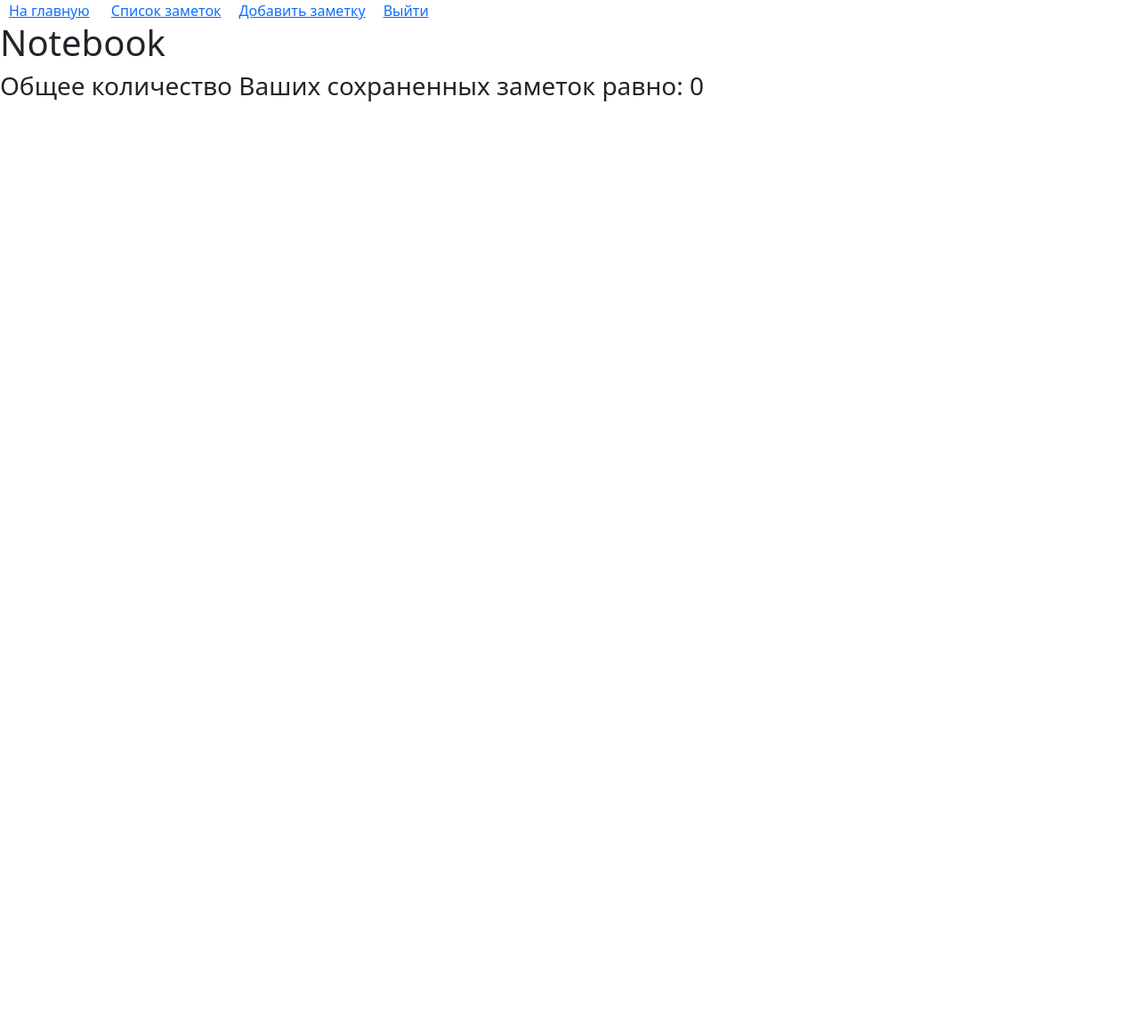
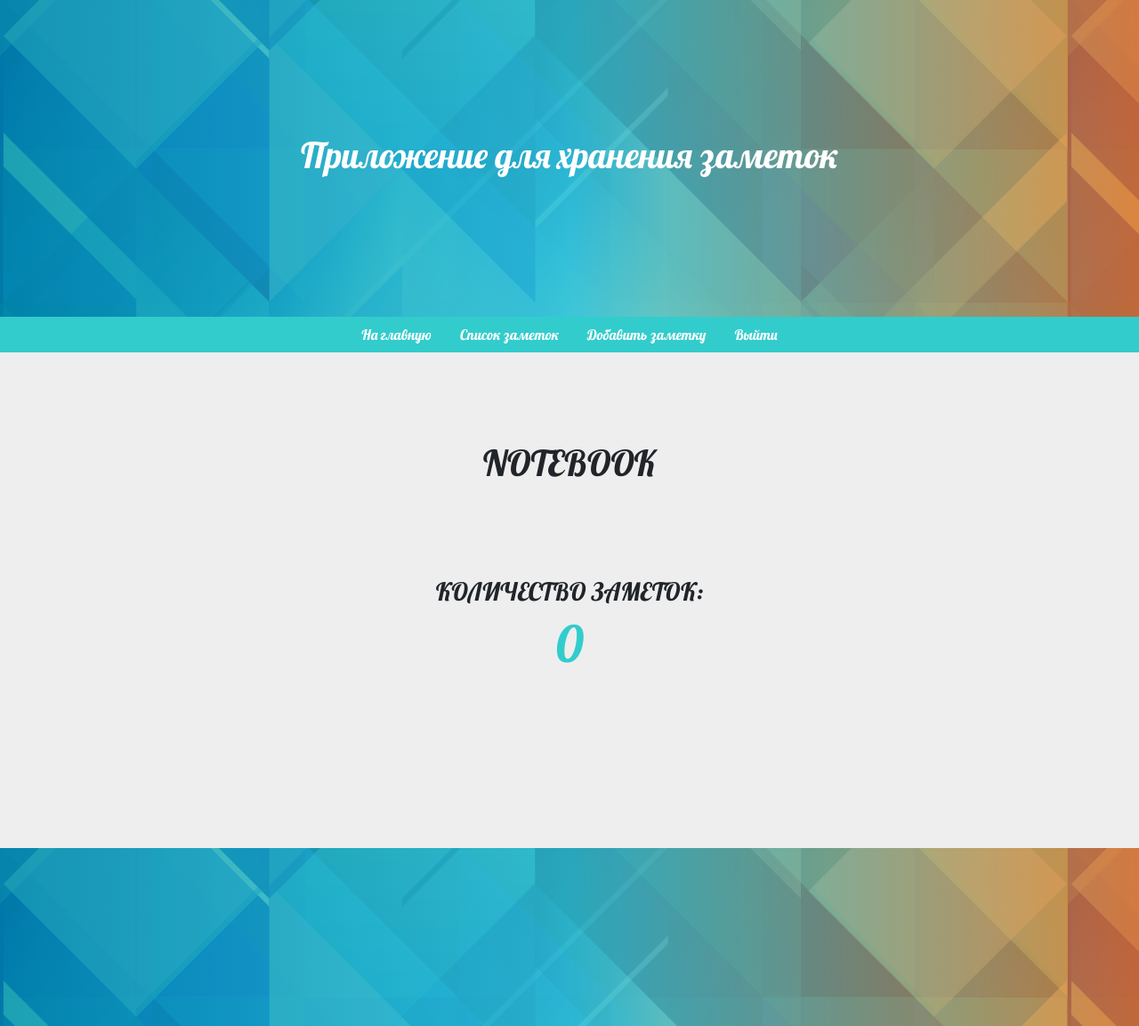
Before and after one commit to p-rayne/notebook-notes, a Django app: page / in a window 1280 px wide. Shown: the whole page at 89% size. Before the commit the page ends 114 px from the top, so only its background shows below. Run offline with Django 4.2, Linux system fonts and the light colour scheme; the visitor is signed in with stand-in values (Sample User, id 1); data that the repository does not hold is empty.

Commit message:
Changed the appearance of the pages main, create, list_notes. added new css styles. changed the sorting on list_notes page (from new date to old) Add png background.

```diff
--- a/notes/forms.py
+++ b/notes/forms.py
@@ -22,6 +22,7 @@ class CustomUserCreationForm(UserCreationForm):
 
 
 class NotesForm(forms.ModelForm):
+    text = forms.CharField(label='Текст заметки', widget=forms.Textarea(attrs={'class': 'form-input'}))
 
     class Meta:
         model = Notes
--- a/notes/static/notes/style.css
+++ b/notes/static/notes/style.css
@@ -1,3 +1,94 @@
-.menu {
-padding: 10px;
+:root {
+  --color1: #33cccc;
+  --color2: #ff7400;
 }
+header,
+footer,
+section {
+  padding: 100px 0;
+}
+header {
+  padding: 150px 0;
+}
+header,
+footer {
+  background: var(--color1);
+  background: url(image/crystal.png),
+    -moz-linear-gradient(90deg, rgba(0, 153, 153, 1) 0%, rgba(51, 204, 204, 1)
+          50%, rgba(255, 116, 0, 1) 100%);
+  background: url(image/crystal.png),
+    -webkit-linear-gradient(90deg, rgba(0, 153, 153, 1) 0%, rgba(
+            51,
+            204,
+            204,
+            1
+          )
+          50%, rgba(255, 116, 0, 1) 100%);
+  background: url(image/crystal.png), rgb(0, 153, 153);
+  background: url(image/crystal.png),
+    linear-gradient(
+      90deg,
+      rgba(0, 153, 153, 1) 0%,
+      rgba(51, 204, 204, 1) 50%,
+      rgba(255, 116, 0, 1) 100%
+    );
+  filter: url(image/crystal.png),
+    progid:
+      DXImageTransform.Microsoft.gradient(
+        startColorstr= "#009999",
+        endColorstr= "#ff7400",
+        GradientType=1
+      );
+}
+/* Цвет */
+.color1 {
+  color: var(--color1);
+}
+.color2 {
+  color: var(--color2);
+}
+.bg1 {
+  background-color: var(--color1);
+}
+.bg2 {
+  background-color: var(--color2);
+}
+.section_bg {
+  background-color: #eee;
+}
+.count_notes {
+  text-align: center;
+  font-size: 56px;
+}
+h1,
+h2,
+h3,
+h4 {
+  font-family: "Lobster", cursive;
+}
+.lobster {
+  font-family: "Lobster", cursive;
+}
+.alt_link {
+  text-decoration: none;
+  color: white;
+}
+.alt_link:hover {
+  text-decoration: none;
+  color: var(--color2);
+}
+.create-form textarea, .create-form input {
+  width: 100%;
+  border-color: var(--color1);
+  border-width: 1px;
+  border-radius: 6px;
+  outline-color: var(--color2);
+}
+.alt_button {
+  background-color: var(--color1);
+  border-color: var(--color1);
+}
+.alt_button:hover {
+  background-color: var(--color2);
+  border-color: var(--color2);
+}
--- a/notes/templates/notes/base.html
+++ b/notes/templates/notes/base.html
@@ -10,25 +10,49 @@
       integrity="sha384-1BmE4kWBq78iYhFldvKuhfTAU6auU8tT94WrHftjDbrCEXSU1oBoqyl2QvZ6jIW3"
       crossorigin="anonymous"
     />
-
+    <link href="https://fonts.googleapis.com/css?family=Lobster&subset=latin,cyrillic" rel="stylesheet" type="text/css">
     <link href="{% static 'notes/style.css' %}" rel="stylesheet" />
     <title>Notebook</title>
   </head>
   <body>
-    <div>
-      <span class="menu"><a href="/">На главную</a></span>
-      {% if user.is_authenticated %}
-      <span class="menu"
-        ><a href="{% url 'list_notes' %}">Список заметок</a></span
-      ><span class="menu"
-        ><a href="{% url 'create' %}">Добавить заметку</a></span
-      ><span class="menu"><a href="{% url 'logout' %}">Выйти</a></span>
-      {% else %}
-      <span class="menu"><a href="{% url 'login' %}">Авторизация</a></span
-      ><span class="menu"><a href="{% url 'register' %}">Регистрация</a></span>
+    <header>
+      <div class="container">
+        <div class="row">
+          <div class="col-12">
+            <h1 class="text-center"><a class="alt_link" href="/">Приложение для хранения заметок</a></h1>
+        </div>
+      </div>
+    </header>
+    <div class="bg1">
+      <ul class="nav justify-content-center">
+        <li class="nav-item">
+          <a class="nav-link alt_link lobster" href="/">На главную</a>
+        </li>
+        {% if user.is_authenticated %}
+
+        <li class="nav-item">
+          <a class="nav-link alt_link lobster" href="{% url 'list_notes' %}">Список заметок</a>
+        </li>
+        <li class="nav-item">
+          <a class="nav-link alt_link lobster" href="{% url 'create' %}">Добавить заметку</a>
+        </li>
+        <li class="nav-item">
+          <a class="nav-link alt_link lobster" href="{% url 'logout' %}">Выйти</a>
+        </li>
+        {% else %}
+        <li class="nav-item">
+          <a class="nav-link alt_link lobster" href="{% url 'login' %}">Авторизация</a>
+        </li>
+        <li class="nav-item">
+          <a class="nav-link alt_link lobster" href="{% url 'register' %}">Регистрация</a>
+        </li>
+      </ul>
       {% endif %}
     </div>
     {% block content %} {% endblock %}
+    <footer>
+
+    </footer>
     <script
       src="https://cdn.jsdelivr.net/npm/bootstrap@5.1.3/dist/js/bootstrap.bundle.min.js"
       integrity="sha384-ka7Sk0Gln4gmtz2MlQnikT1wXgYsOg+OMhuP+IlRH9sENBO0LRn5q+8nbTov4+1p"
--- a/notes/templates/notes/main.html
+++ b/notes/templates/notes/main.html
@@ -1,9 +1,22 @@
-{% extends 'notes/base.html' %}
+{% extends 'notes/base.html' %} {% block content %}
+<section class="section_bg">
+  <div class="container">
+    <div class="row">
+      <div class="col-12">
+        <h1 class="text-center text-uppercase pb-5">Notebook</h1>
+      </div>
+    </div>
+    {% if user.is_authenticated %}
+    <div class="row mb-5">
+      <div class="col-12">
+        <h3 class="text-center text-uppercase pt-5">
+          количество заметок:
+        </h3>
+      </div>
+      <div><h1 class="count_notes mb-5 color1">{{ count }}</h1></div>
+    </div>
+    {% endif %}
+  </div>
+</section>
 
-
-{% block content %}
-<h1>Notebook</h1>
-{% if user.is_authenticated %}
-    <h3>Общее количество Ваших сохраненных заметок равно: {{ count }}</h3>
-{% endif %}
 {% endblock %}
--- a/notes/templates/registration/login.html
+++ b/notes/templates/registration/login.html
@@ -1,7 +1,9 @@
 {% extends "notes/base.html" %}
 
 {% block content %}
-    {% if form.errors %}
+    <h1>Авторизация</h1>
+    <br>
+{% if form.errors %}
         <p>Ваш email или пароль не совпадают. Пожалуйста попробуйте еще раз.</p>
     {% endif %}
 
@@ -19,6 +21,6 @@
         </table>
 
         <input type="submit" value="Войти" />
-        <input type="hidden" name="next" value="{{ next }}" />
+        <input type="hidden" name="next" value="" />
     </form>
 {% endblock %}
--- a/notes/templates/registration/register.html
+++ b/notes/templates/registration/register.html
@@ -8,9 +8,7 @@
     {% for f in form %}
     <tr>
       <td>
-        <label class="form-label" for="{{ f.id_for_label }}"
-          >{{f.label}}:
-        </label>
+        <label class="form-label" for="{{ f.id_for_label }}">{{f.label}}: </label>
       </td>
       <td>{{ f }}</td>
       <div class="form-error">{{ f.errors }}</div>
--- a/notes/views.py
+++ b/notes/views.py
@@ -50,6 +50,6 @@ def create_note(request):
 @login_required
 def list_notes(request):
     context = {
-        'notes': Notes.objects.filter(author=request.user)
+        'notes': Notes.objects.filter(author=request.user).order_by('-created_date')
     }
     return render(request, 'notes/list_notes.html', context)
```
Also changed, not shown: notes/templates/notes/create.html (+18 -7 lines), notes/templates/notes/list_notes.html (+16 -7 lines), notes/static/notes/image/crystal.png (added).
